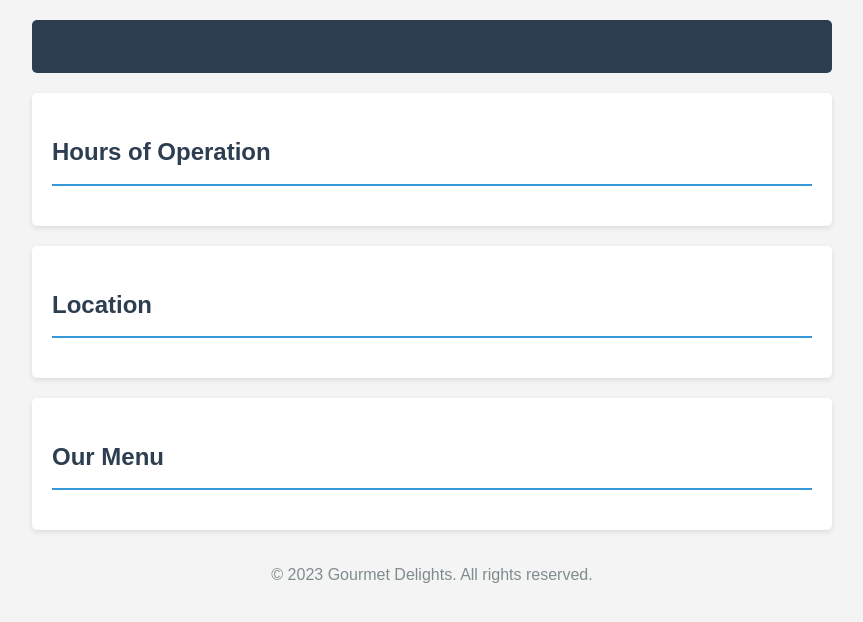
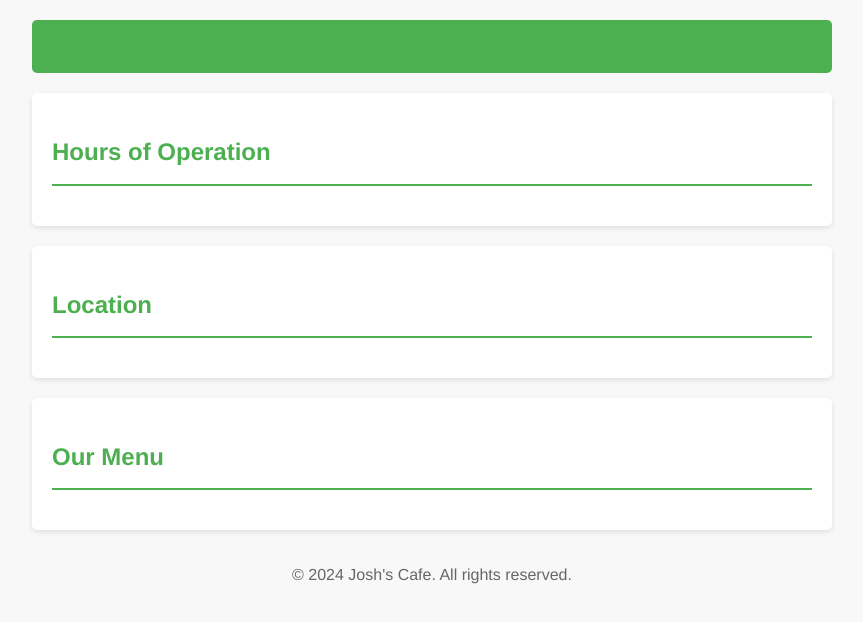
Before and after one commit to GEMS-Gallery/bytebites-01920272f9ab, a website built with Vite: page frontend/index.html in a window 1280 px wide. Shown: the whole page, without its empty margins (208-1071 px from the left). Built offline with nearby package versions, Linux system fonts and the light colour scheme; what @dfinity/agent would draw is missing.

Commit message:
01920274-fcff-7333-8c53-d85f2f319f4b

```diff
--- a/frontend/index.css
+++ b/frontend/index.css
@@ -1,16 +1,16 @@
 body {
-    font-family: Arial, sans-serif;
+    font-family: 'Helvetica Neue', Arial, sans-serif;
     line-height: 1.6;
     color: #333;
     max-width: 800px;
     margin: 0 auto;
     padding: 20px;
-    background-color: #f4f4f4;
+    background-color: #f8f8f8;
 }
 
 header {
-    background-color: #2c3e50;
-    color: #ecf0f1;
+    background-color: #4CAF50;
+    color: white;
     text-align: center;
     padding: 1em;
     border-radius: 5px;
@@ -21,8 +21,8 @@ h1 {
 }
 
 h2 {
-    color: #2c3e50;
-    border-bottom: 2px solid #3498db;
+    color: #4CAF50;
+    border-bottom: 2px solid #4CAF50;
     padding-bottom: 0.5em;
 }
 
@@ -55,18 +55,18 @@ section {
 
 .menu-item h3 {
     margin-bottom: 0.5em;
-    color: #2c3e50;
+    color: #4CAF50;
 }
 
 .price {
     font-weight: bold;
-    color: #e74c3c;
+    color: #4CAF50;
 }
 
 footer {
     text-align: center;
     margin-top: 2em;
-    color: #7f8c8d;
+    color: #666;
 }
 
 @media (max-width: 600px) {
--- a/frontend/index.html
+++ b/frontend/index.html
@@ -3,7 +3,7 @@
 <head>
     <meta charset="UTF-8">
     <meta name="viewport" content="width=device-width, initial-scale=1.0">
-    <title>Gourmet Delights</title>
+    <title>Josh's Cafe</title>
     <link rel="stylesheet" href="index.css">
 </head>
 <body>
@@ -26,7 +26,7 @@
         </section>
     </main>
     <footer>
-        <p>&copy; 2023 Gourmet Delights. All rights reserved.</p>
+        <p>&copy; 2024 Josh's Cafe. All rights reserved.</p>
     </footer>
     <script type="module" src="index.js"></script>
 </body>
```
Also changed, not shown: 1 other file.
